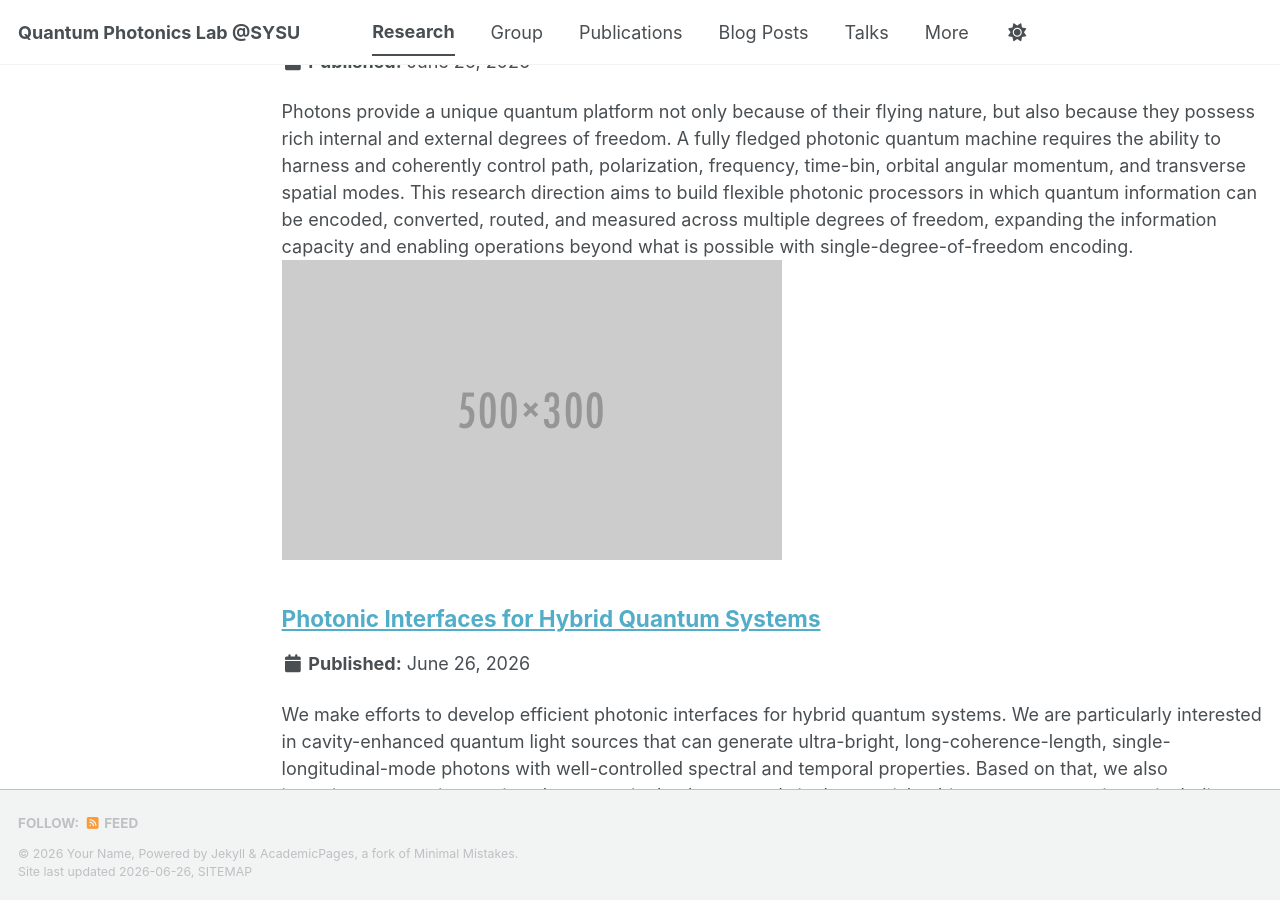
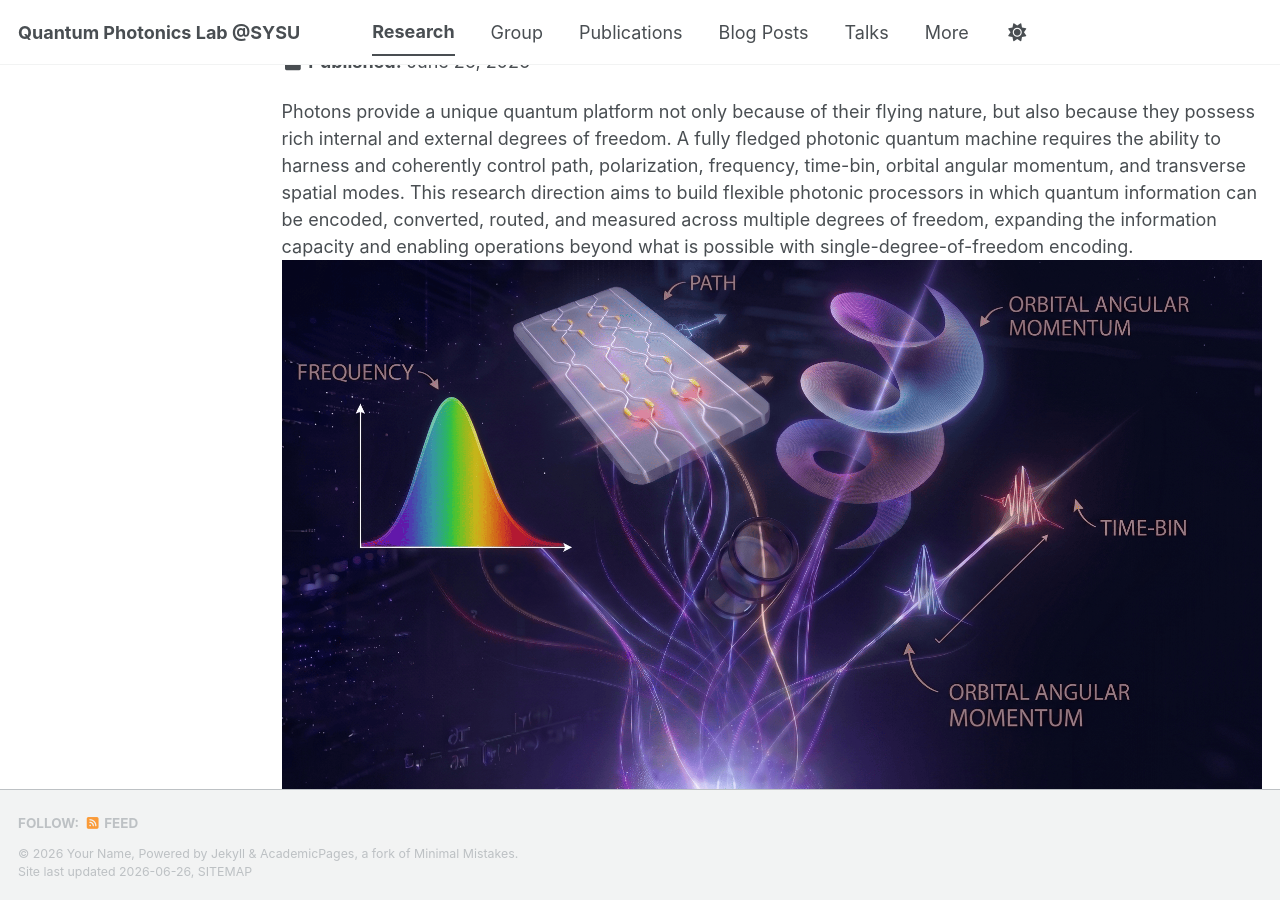
Before and after one commit to Huan-Cao/Huan-Cao.github.io, a Jekyll site: the page built from _pages/research.html, in a window 1280 px wide and 900 px high, scrolled down 985 px. Built offline with Jekyll 4.4.1, drawn with Linux system fonts in a browser that asks for light colours; a script bundle is joined from its source files by our own code; library files that are not in the unit come from our copies.

Commit message:
Update research-2.html

```diff
--- a/_research/research-2.html
+++ b/_research/research-2.html
@@ -6,7 +6,7 @@ requires the ability to harness and coherently control path, polarization, frequ
 angular momentum, and transverse spatial modes. This research direction aims to build flexible photonic
 processors in which quantum information can be encoded, converted, routed, and measured across multiple
 degrees of freedom, expanding the information capacity and enabling operations beyond what is possible
-with single-degree-of-freedom encoding. <br/><img src='/images/500x300.png'>"
+with single-degree-of-freedom encoding. <br/><img src='/images/multi-DOF.png'>"
 collection: research
 ---
 
```
